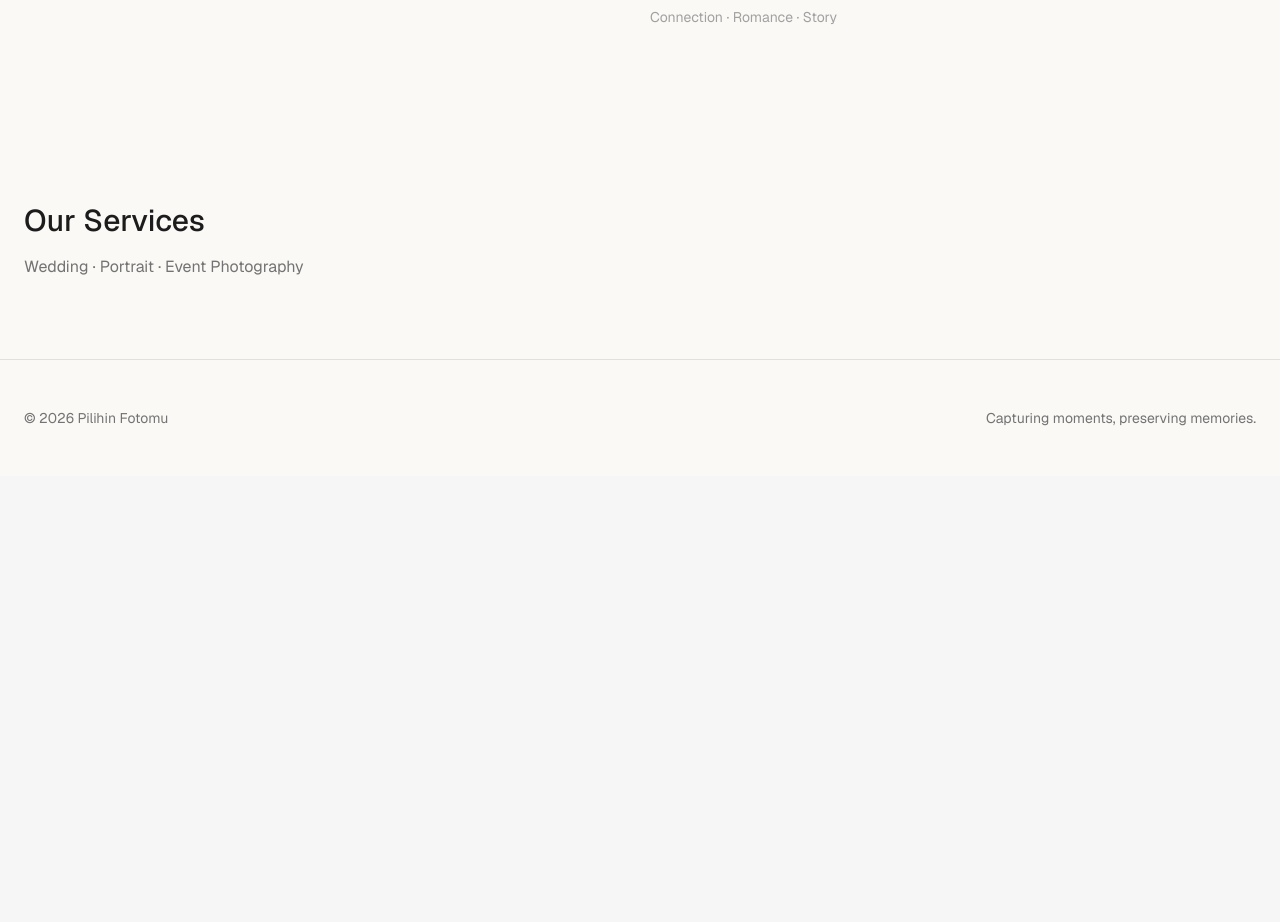
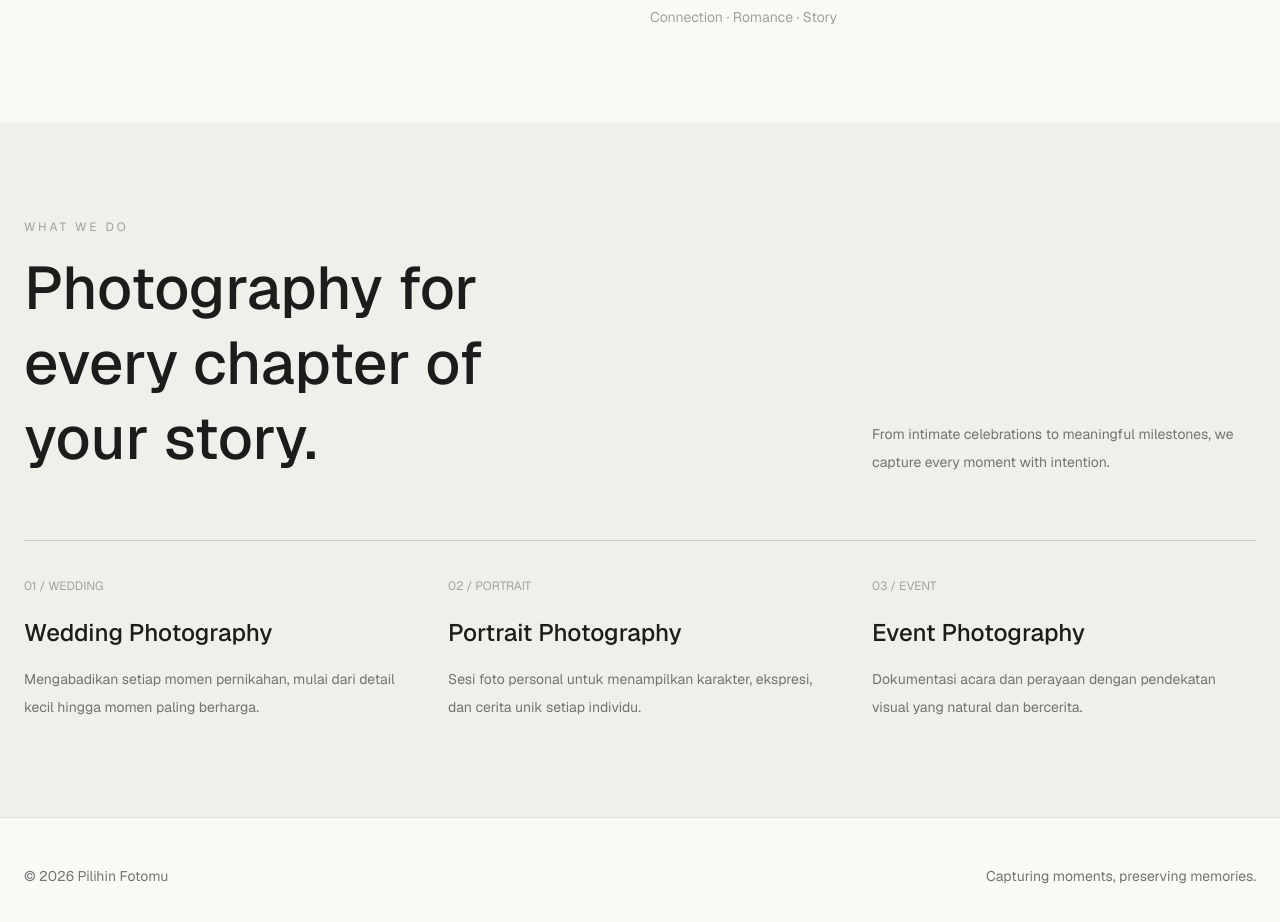
Before and after one commit to abazic/Pilihin-App, a Next.js app: page / in a window 1280 px wide. Shown: the part 3103-4025 px from the top of the page. Before the commit the page ends 3579 px from the top, so only its background shows below. Built offline with nearby package versions, Linux system fonts and the light colour scheme; a web font is replaced by a local one.

Commit message:
Revamp services section with new content and layout
Updated the services section with new content and styling, including headings and descriptions for wedding, portrait, and event photography.

```diff
--- a/app/page.tsx
+++ b/app/page.tsx
@@ -132,14 +132,55 @@ export default function HomePage() {
 </section>
 
 
-      <section id="services" className="px-6 py-20">
-        <div className="mx-auto max-w-7xl">
-          <h2 className="text-3xl font-medium">Our Services</h2>
-          <p className="mt-4 text-neutral-500">
-            Wedding · Portrait · Event Photography
-          </p>
-        </div>
-      </section>
+
+<section id="services" className="bg-[#f1efe9] px-6 py-24">
+  <div className="mx-auto max-w-7xl">
+    <p className="text-xs uppercase tracking-[0.25em] text-neutral-400">
+      What We Do
+    </p>
+
+    <div className="mt-4 flex flex-col justify-between gap-6 md:flex-row md:items-end">
+      <h2 className="max-w-xl text-4xl font-medium leading-tight md:text-6xl">
+        Photography for every chapter of your story.
+      </h2>
+
+      <p className="max-w-sm text-sm leading-7 text-neutral-500">
+        From intimate celebrations to meaningful milestones,
+        we capture every moment with intention.
+      </p>
+    </div>
+
+    <div className="mt-16 grid gap-10 border-t border-black/15 pt-8 md:grid-cols-3">
+      <div>
+        <span className="text-xs text-neutral-400">01 / WEDDING</span>
+        <h3 className="mt-5 text-2xl font-medium">Wedding Photography</h3>
+        <p className="mt-4 text-sm leading-7 text-neutral-500">
+          Mengabadikan setiap momen pernikahan, mulai dari detail kecil
+          hingga momen paling berharga.
+        </p>
+      </div>
+
+      <div>
+        <span className="text-xs text-neutral-400">02 / PORTRAIT</span>
+        <h3 className="mt-5 text-2xl font-medium">Portrait Photography</h3>
+        <p className="mt-4 text-sm leading-7 text-neutral-500">
+          Sesi foto personal untuk menampilkan karakter, ekspresi,
+          dan cerita unik setiap individu.
+        </p>
+      </div>
+
+      <div>
+        <span className="text-xs text-neutral-400">03 / EVENT</span>
+        <h3 className="mt-5 text-2xl font-medium">Event Photography</h3>
+        <p className="mt-4 text-sm leading-7 text-neutral-500">
+          Dokumentasi acara dan perayaan dengan pendekatan visual
+          yang natural dan bercerita.
+        </p>
+      </div>
+    </div>
+  </div>
+</section>
+
 
       <footer id="contact" className="border-t border-black/10 px-6 py-12">
         <div className="mx-auto flex max-w-7xl flex-col justify-between gap-4 md:flex-row">
```
